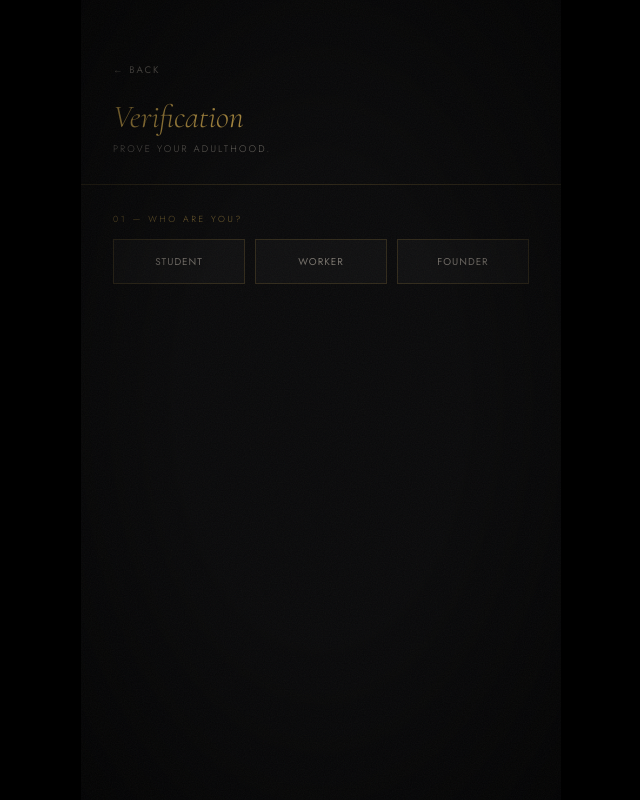
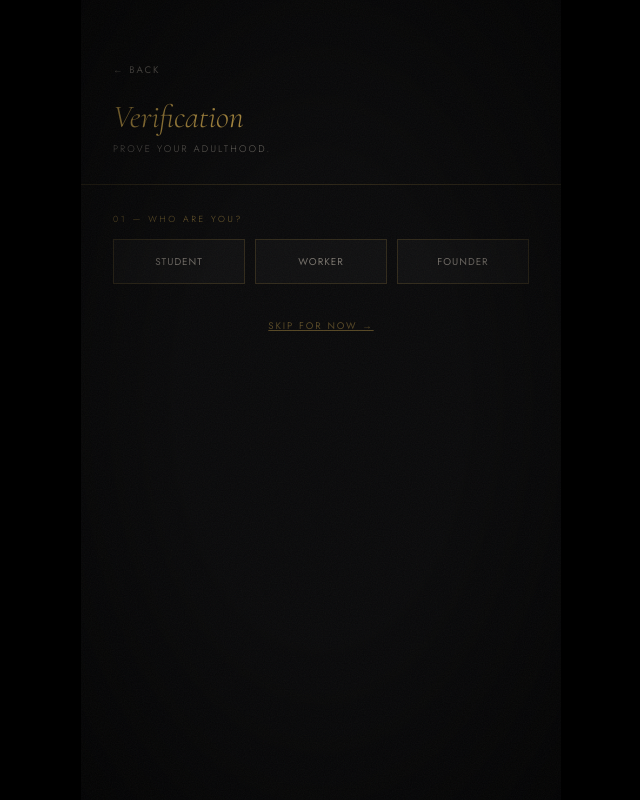
Before and after one commit to kgg2512/AdultRunningClub, a plain HTML site: page index.html in a window 1280 px wide. Both pictures are taken after a click on the button "YES, I AM AN ADULT.". Shown: the whole page, without its empty margins (319-959 px from the left). Drawn offline with nearby package versions, Linux system fonts and the light colour scheme.

Commit message:
feat: 인증 Skip 버튼 추가 (데모용 우회)

```diff
--- a/index.html
+++ b/index.html
@@ -229,6 +229,9 @@ html,body{height:100%;background:#000;color:var(--text);font-family:var(--sans);
         <p class="v-err" id="v-err">Incorrect code. Try again.</p>
       </div>
       <button class="v-btn" onclick="doVerify()">Verify &amp; Enter</button>
+    </div>
+    <div style="text-align:center;margin-top:24px">
+      <button onclick="skipVerify()" style="background:none;border:none;color:rgba(200,162,74,0.4);font-family:'Jost',sans-serif;font-size:0.6rem;letter-spacing:0.2em;text-transform:uppercase;cursor:pointer;text-decoration:underline">Skip for now →</button>
     </div>
   </div>
 </div>
@@ -465,6 +468,12 @@ function doVerify(){
   }
 }
 
+function skipVerify(){
+  S.verified=true; S.role=selRole||'pro'; S.email='demo@arc.app';
+  LS.s('arc_v',true); LS.s('arc_r',S.role); LS.s('arc_e',S.email);
+  loadMap(); show('s2');
+}
+
 // ── WORLD MAP ─────────────────────────────
 function loadMap(){S.lvl=0;S.path=[];renderMap()}
 
```
